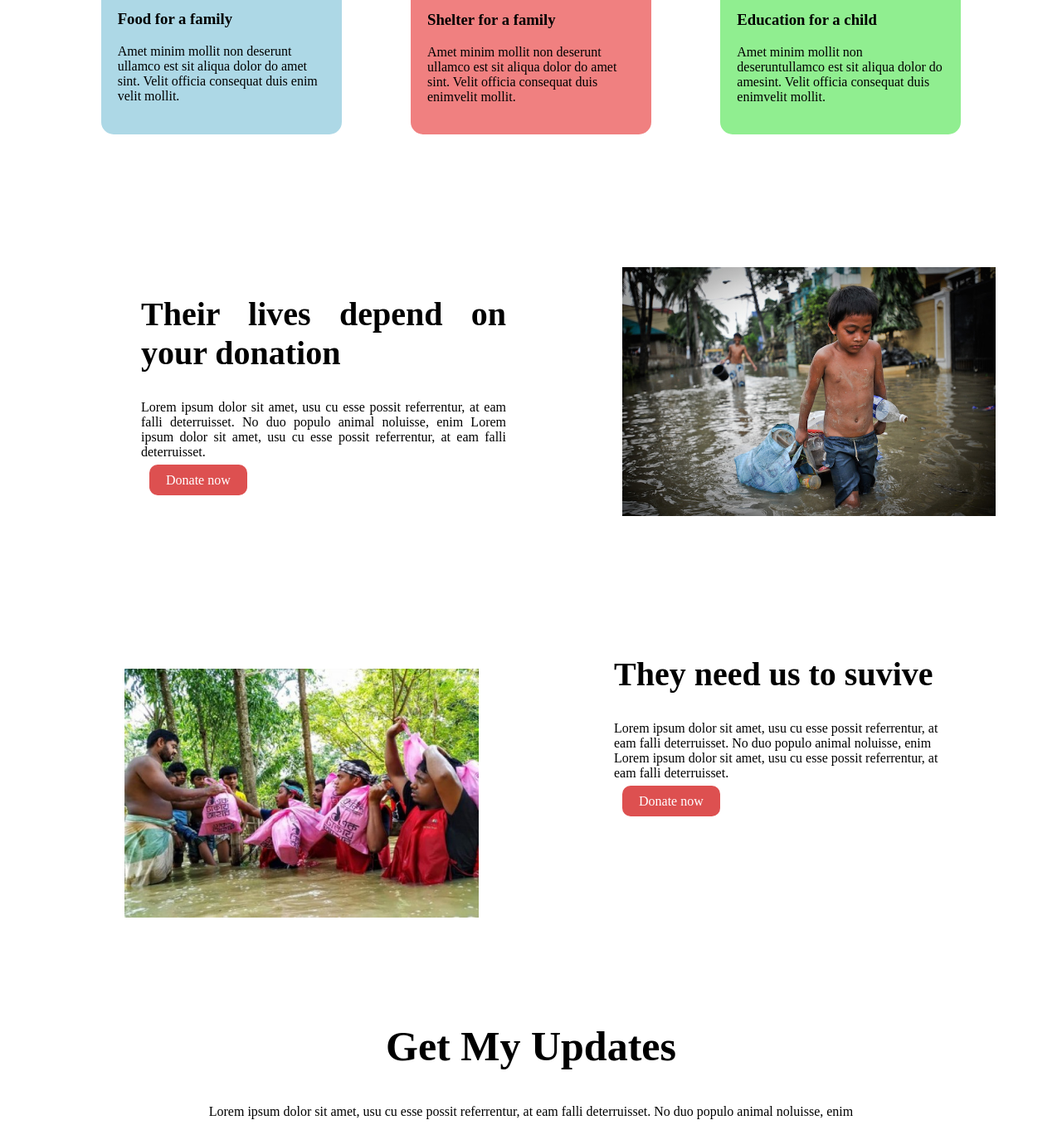
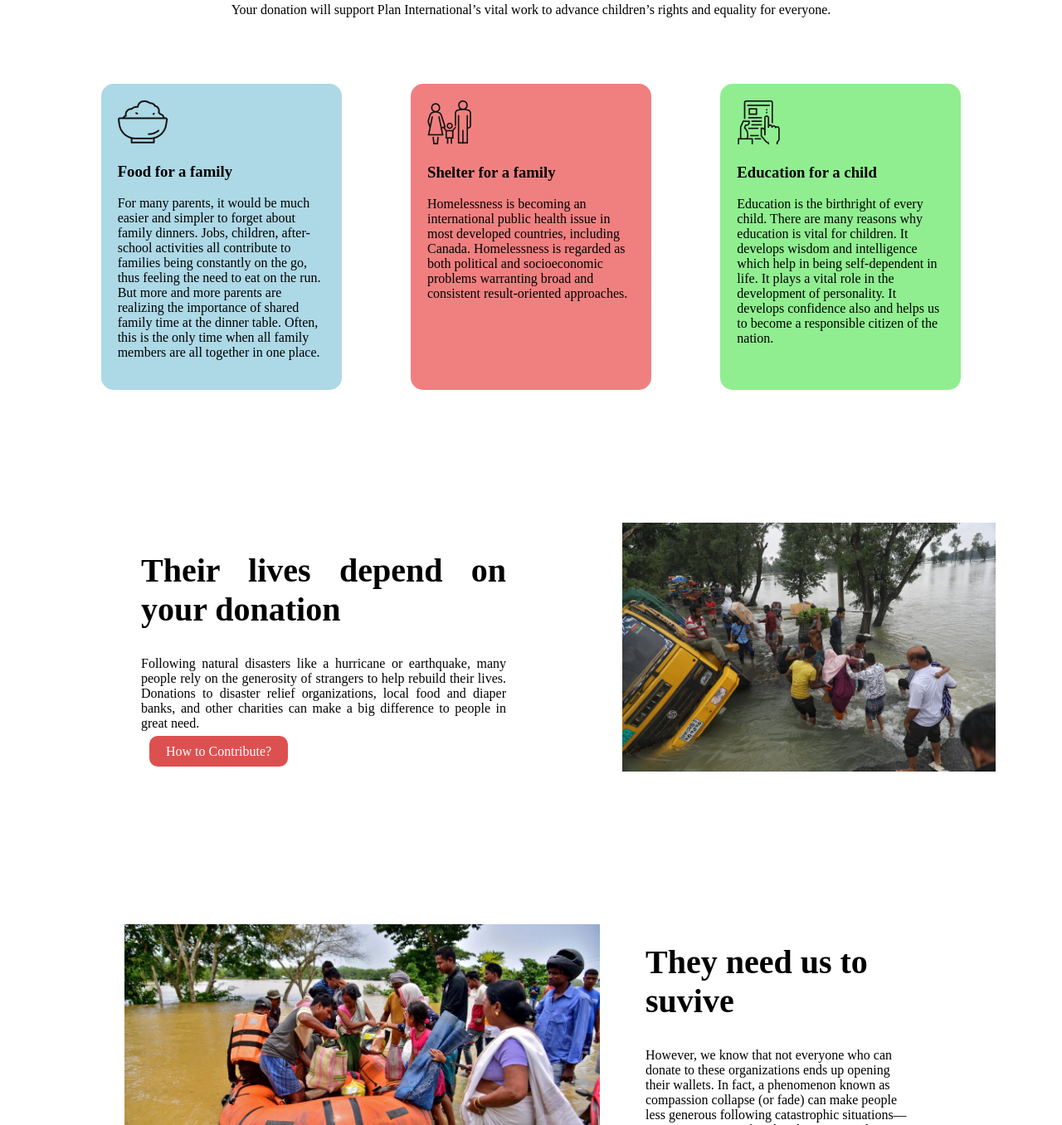
Before and after one commit to PAvEL221B/First-Assignment, a plain HTML site: page index.html in a window 1280 px wide. Shown: the part 1444-2800 px from the top of the page at 83% size. Drawn offline with Linux system fonts and the light colour scheme.

Commit message:
new pic added

```diff
--- a/index.html
+++ b/index.html
@@ -13,12 +13,11 @@
 <body>
 <section>
     <div class="container">
-      <img class="baner-image" src="images/donation5.jpg" alt="">
+      <img class="baner-image" src="images/flood2.jpg" alt="">
       <div class="baner-heading">
         <h1 class="main-header" >Let’s Help Those Who Are
         More In Need</h1>
-        <p>Lorem ipsum dolor sit amet, usu cu esse possit referrentur, at eam falli
-            deterruisset. No duo populo animal noluisse, enim</p>
+        <p style="color:greenyellow;">Bangladesh is one of the world’s most densely populated countries. Roughly the size of Florida, it is home to over 160 million people, compared to Florida’s 21 million.</p>
             <span class="donate-now" href="google.com">Donate now</span>
     </div>
     </div>
@@ -27,12 +26,11 @@
     <section>
         <div class="second-donate">
             <h1 class="all-header">Donate Today</h1>
-            <p>Lorem ipsum dolor sit amet, usu cu esse possit referrentur, at eam falli
-                deterruisset. No duo populo animal noluisse, enim</p>
+            <p>Please help us provide vital aid to children and families affected by the food crisis.</p>
         </div>
         <div class="box">
            <button class="amount"><h3>100TK</h3></button>
-           <button class="" style="border-color: red; border-radius: 5px; background-color: rgb(158, 112, 112); margin: 10px;padding: 15px;font-size: 20px;" ><h3>200TK</h3></button>
+           <button class="" style="border-color: red; border-radius: 5px; background-color: rgb(224, 208, 208); margin: 10px;padding: 15px;font-size: 20px; color: crimson;" ><h3>200TK</h3></button>
            <button class="amount"><h3>500TK</h3></button>
            <button class="amount"><h3>1000TK</h3></button>
            <button class="amount"><h3>5000TK</h3></button>
@@ -49,25 +47,21 @@
     <section>
         <div class="second-donate">
             <h1 class="all-header">Our Donate Plan</h1>
-            <p>Lorem ipsum dolor sit amet, usu cu esse possit referrentur, at eam falli
-                deterruisset. No duo populo animal noluisse, enim</p>
+            <p>Your donation will support Plan International’s vital work to advance children’s rights and equality for everyone.</p>
         </div>
 
         <div class="plan-boxs">
             <div class="plan  plan-a-clr">
-                <img src="icons/food.png" alt="food"><h3>Food for a family</h3> <p>Amet minim mollit non deserunt
-                ullamco est sit aliqua dolor do amet
-                sint. Velit officia consequat duis enim
-                velit mollit.</p>
+                <img src="icons/food.png" alt="food"><h3>Food for a family</h3> <p>For many parents, it would be much easier and simpler to forget about family dinners. Jobs, children, after-school activities all contribute to families being constantly on the go, thus feeling the need to eat on the run.
+
+                    But more and more parents are realizing the importance of shared family time at the dinner table. Often, this is the only time when all family members are all together in one place.</p>
             </div>
             <div class="plan plan-b-clr">
-                <img src="icons/shelter.png" alt=""><h3>Shelter for a family</h3> <p>Amet minim mollit non deserunt
-                ullamco est sit aliqua dolor do amet
-                sint. Velit officia consequat duis enimvelit mollit.</p>
+                <img src="icons/shelter.png" alt=""><h3>Shelter for a family</h3> <p>Homelessness is becoming an international public health issue in most developed countries, including Canada. Homelessness is regarded as both political and socioeconomic problems warranting broad and consistent result-oriented approaches.</p>
             </div>
 
             <div class="plan plan-c-clr">
-                 <img src="icons/Frame-1.png" alt=""><h3>Education for a child</h3> <p>Amet minim mollit non deseruntullamco est sit aliqua dolor do amesint. Velit officia consequat duis enimvelit mollit.</p>
+                 <img src="icons/Frame-1.png" alt=""><h3>Education for a child</h3> <p>Education is the birthright of every child. There are many reasons why education is vital for children. It develops wisdom and intelligence which help in being self-dependent in life. It plays a vital role in the development of personality. It develops confidence also and helps us to become a responsible citizen of the nation.</p>
                 </div>
         </div>
     </section>
@@ -75,33 +69,26 @@
     <section class="food-donation">
         <div class="food-items">
             <h1 class="titel">Their lives depend on your donation</h1>
-            <p>Lorem ipsum dolor sit amet, usu cu esse possit
-                referrentur, at eam falli deterruisset. No duo populo
-                animal noluisse, enim
-                Lorem ipsum dolor sit amet, usu cu esse possit
-                referrentur, at eam falli deterruisset.</p>
-                <p><span class="donate-now donate-now-second" href="google.com">Donate now</span></p>
+            <p>Following natural disasters like a hurricane or earthquake, many people rely on the generosity of strangers to help rebuild their lives. Donations to disaster relief organizations, local food and diaper banks,
+            and other charities can make a big difference to people in great need.</p>
+                <p><span class="donate-now donate-now-second" href="google.com">How to Contribute?</span></p>
         </div>
 
             <div class="donation-image">
-                <img src="images/donation9.jpg" alt="">
+                <img src="images/flood.jpg" alt="">
             </div>
     </section>
 
     <section class="food-donation">
 
         <div class="donation-image">
-            <img src="images/donation11.jpg" alt="">
+            <img src="images/donation5.jpg" alt="">
         </div>
 
         <div class="food-items-two">
             <h1 class="titel">They need us to suvive</h1>
-            <p>Lorem ipsum dolor sit amet, usu cu esse possit
-                referrentur, at eam falli deterruisset. No duo populo
-                animal noluisse, enim
-                Lorem ipsum dolor sit amet, usu cu esse possit
-                referrentur, at eam falli deterruisset.</p>
-                <p><span class="donate-now donate-now-second" href="google.com">Donate now</span></p>
+            <p>However, we know that not everyone who can donate to these organizations ends up opening their wallets. In fact, a phenomenon known as compassion collapse (or fade) can make people less generous following catastrophic situations—or any time we are faced with many people in need.</p>
+                <p><span class="donate-now donate-now-second" href="google.com">How to Contribute?</span></p>
         </div>
 
     </section>
@@ -109,8 +96,7 @@
     <section>
         <div class="second-donate">
             <h1 class="all-header">Get My Updates</h1>
-            <p>Lorem ipsum dolor sit amet, usu cu esse possit referrentur, at eam falli
-                deterruisset. No duo populo animal noluisse, enim</p>
+            <p><b>We are providing the ideal training ground for tomorrow’s leaders who will take charge to create a better future for us all and achieve sustainable development goals.</b></p>
         </div>
     </section>
 
--- a/style.css
+++ b/style.css
@@ -102,7 +102,7 @@ img{
 }
 .food-items-two{
   width: 70%;
-  margin: 10px;
+  margin: 48px;
   padding: 20px 40px 20px 300px;
 }
 .footer-background{
```
Also changed, not shown: images/flood.jpg (added), images/flood2.jpg (added), images/flood3.jpg (added).
